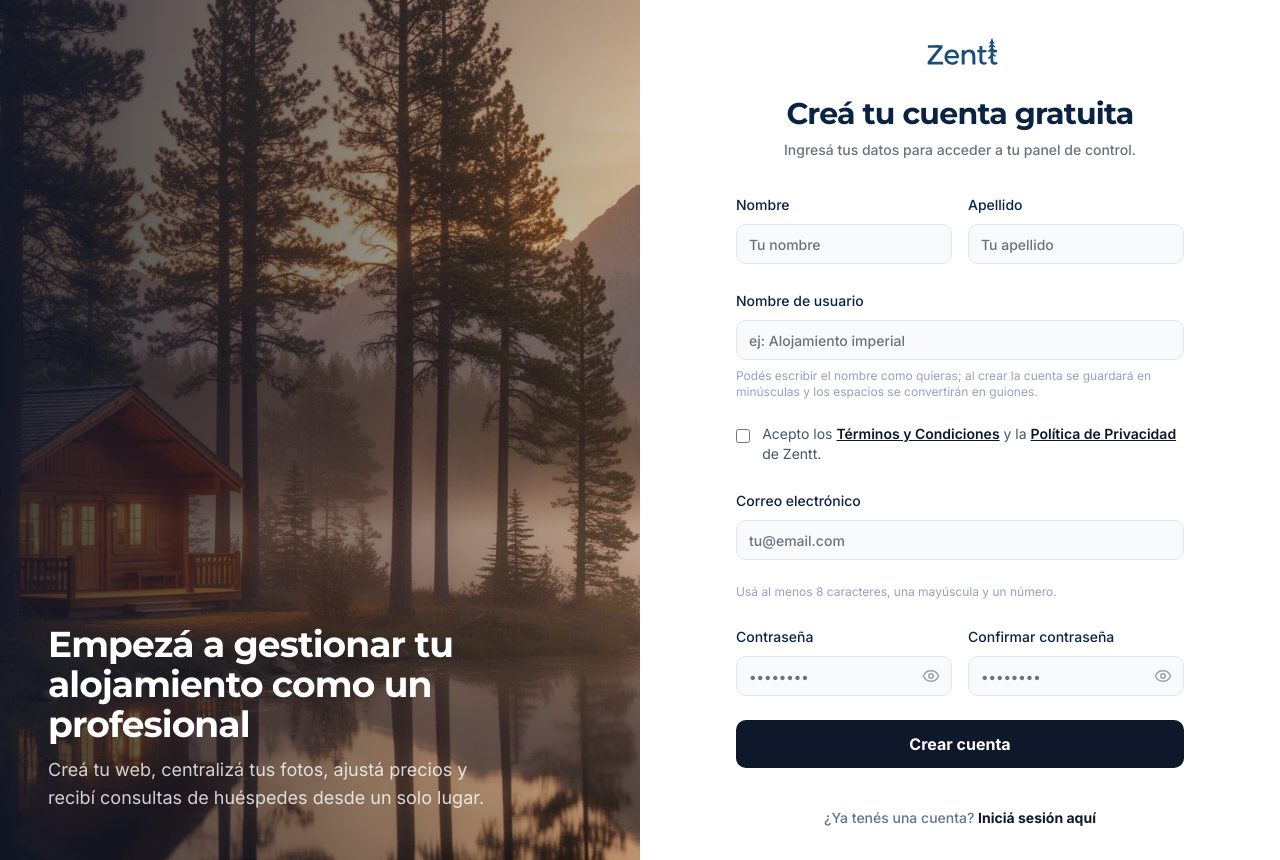
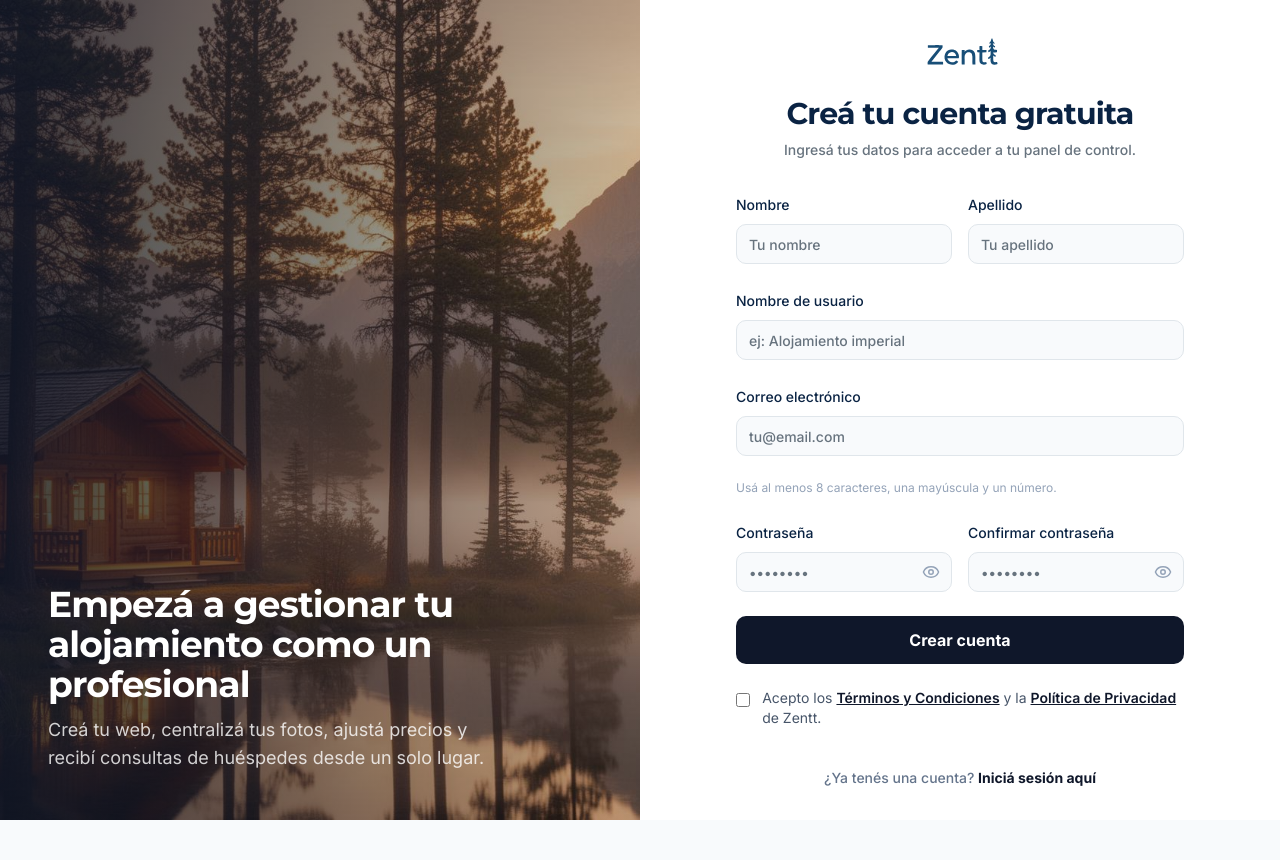
Before and after one commit to LeonAntGon/zentt, a Next.js app: page /register in a window 1280 px wide. After the commit the page ends 820 px from the top, so only its background shows below. Built offline with nearby package versions, Linux system fonts and the light colour scheme; no server answers.

Commit message:
changeed: checkbox below buttom

```diff
--- a/app/register/page.tsx
+++ b/app/register/page.tsx
@@ -173,18 +173,7 @@ export default function RegisterPage() {
                 required
                 className={inputClass}
               />
-              <p className="text-xs text-slate-400">
-                Podés escribir el nombre como quieras; al crear la cuenta se
-                guardará en minúsculas y los espacios se convertirán en guiones.
-              </p>
              </div>
-
-             <label className="flex items-start gap-3 text-sm text-slate-600">
-               <input type="checkbox" checked={acceptLegal} onChange={(event) => setAcceptLegal(event.target.checked)} required className="mt-1 h-4 w-4 rounded border-slate-300 text-slate-900 focus:ring-slate-900" />
-               <span>
-                 Acepto los <Link href="/terms" target="_blank" className="font-semibold text-slate-900 underline">Términos y Condiciones</Link> y la <Link href="/privacy" target="_blank" className="font-semibold text-slate-900 underline">Política de Privacidad</Link> de Zentt.
-               </span>
-             </label>
 
             <div className="space-y-2">
               <Label htmlFor="email" className="ui-label">
@@ -278,9 +267,16 @@ export default function RegisterPage() {
               ) : (
                 "Crear cuenta"
               )}
-            </Button>
+             </Button>
 
-            <p className="pt-4 text-center text-sm font-medium text-slate-500">
+             <label className="flex items-start gap-3 text-sm text-slate-600">
+               <input type="checkbox" checked={acceptLegal} onChange={(event) => setAcceptLegal(event.target.checked)} required className="mt-1 h-4 w-4 rounded border-slate-300 text-slate-900 focus:ring-slate-900" />
+               <span>
+                 Acepto los <Link href="/terms" target="_blank" className="font-semibold text-slate-900 underline">Términos y Condiciones</Link> y la <Link href="/privacy" target="_blank" className="font-semibold text-slate-900 underline">Política de Privacidad</Link> de Zentt.
+               </span>
+             </label>
+
+             <p className="pt-4 text-center text-sm font-medium text-slate-500">
               ¿Ya tenés una cuenta?{" "}
               <Link
                 href="/login"
```
